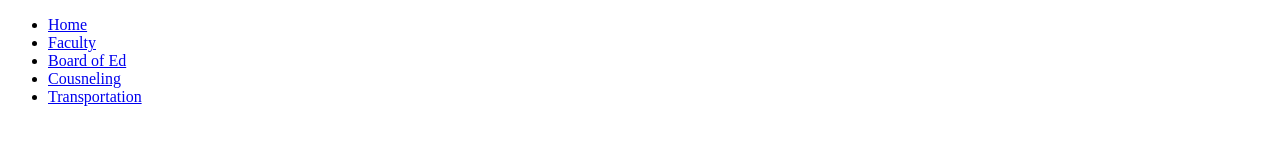
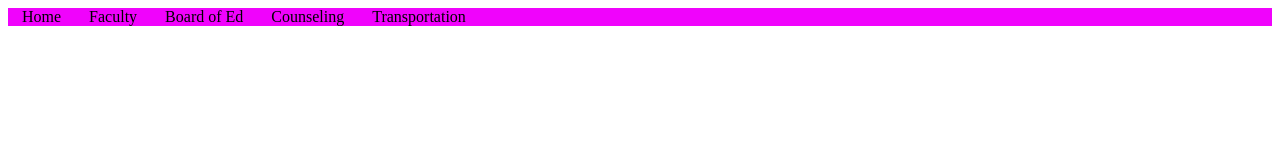
Before and after one commit to hailey937/Menu1, a plain HTML site: page index.html in a window 1280 px wide. Drawn offline with Linux system fonts and the light colour scheme.

Commit message:
Initial Menu Completion

```diff
--- a/index.html
+++ b/index.html
@@ -3,21 +3,18 @@
   <head>
     <meta charset="utf-8">
     <title>Basic CSS Menu</title>
-    <link rel="stylesheet" href="/style.css">
+    <link rel="stylesheet" href="style.css">
   </head>
   <body>
-
+<!-- MENU STARTS HERE -->
     <ul>
       <li><a href="#">Home</a></li>
       <li><a href="#">Faculty</a></li>
       <li><a href="#">Board of Ed</a></li>
-      <li><a href="#">Cousneling</a></li>
+      <li><a href="#">Counseling</a></li>
       <li><a href="#">Transportation</a></li>
     </ul>
 
-
-
-
-
+<!-- MENU ENDS HERE -->
   </body>
 </html>
--- a/style.css
+++ b/style.css
@@ -0,0 +1,26 @@
+/* tag names affect all tags */
+ul{
+  /* gets rid of circles */
+  list-style-type: none;
+  /* Get rid of extra space */
+  margin:          0;
+  padding:         0;
+  overflow:        hidden;
+  /* Color */
+  background:      #f003fc;
+}
+
+li{
+  /* Horizontal menu */
+  float:           left;
+
+}
+
+li a{
+  display:         block;
+  color:           #000000;
+  text-align:      center;
+  padding-right:   14px;
+  padding-left:    14px;
+  text-decoration: none;
+}
```
Also changed, not shown: 1 other file.
